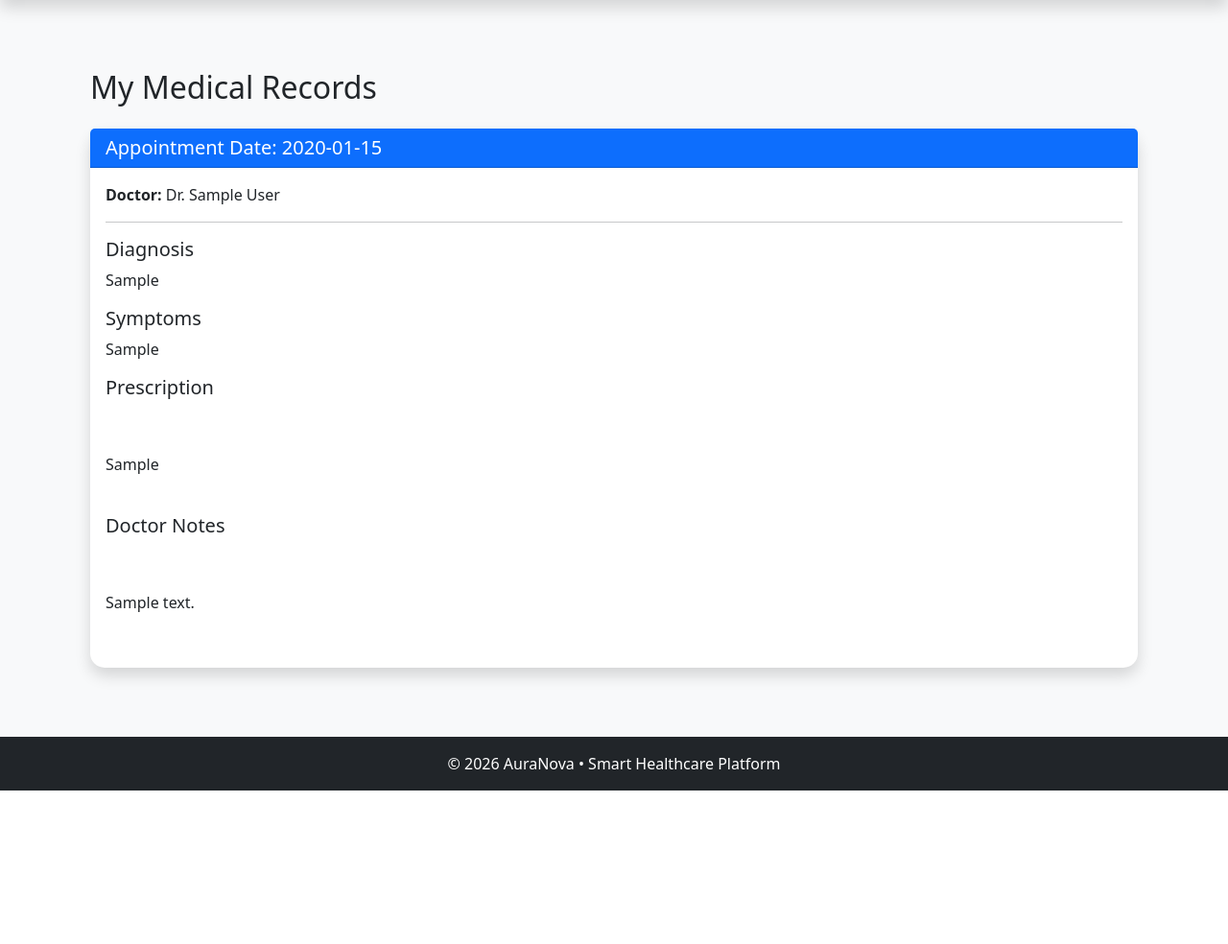
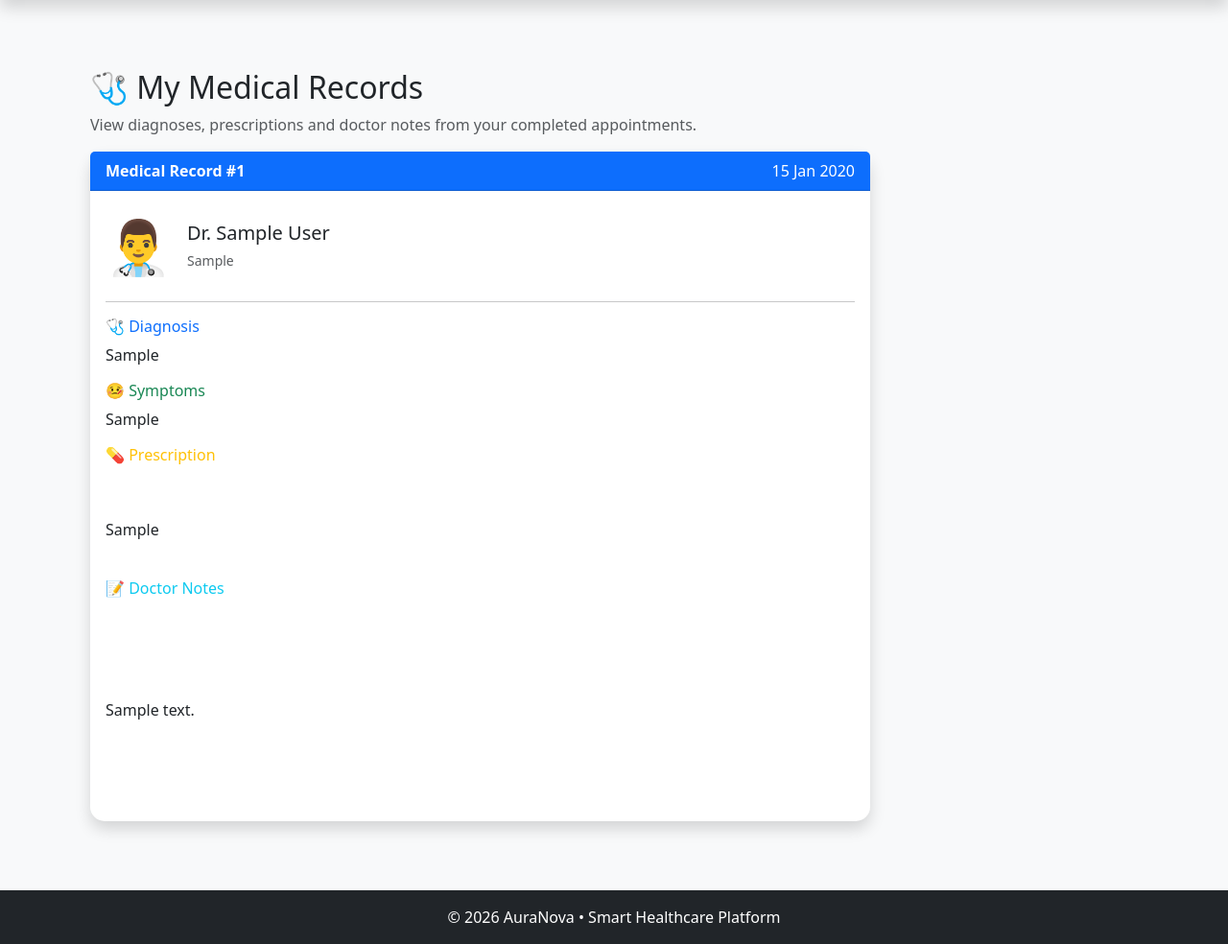
Before and after one commit to chandanachandanan34-ui/AuraNova, a Flask app: page /patient/medical-records in a window 1280 px wide. Shown: the part 56-1040 px from the top of the page at 96% size. Before the commit the page ends 880 px from the top, so only its background shows below. Run offline with Flask 3, Linux system fonts and the light colour scheme; a user stored in the database is signed in; tables that the repository leaves empty hold one stand-in row (values such as "Sample post").

Commit message:
Completed Module 8 - Enhanced Medical Records UI

```diff
--- a/app/templates/patient/medical_records.html
+++ b/app/templates/patient/medical_records.html
@@ -1,76 +1,132 @@
 {% extends "base.html" %}
 
 {% block title %}
-My Medical Records
+Medical Records
 {% endblock %}
 
 {% block content %}
 
 <div class="container mt-5">
 
-    <h2 class="mb-4">
-        My Medical Records
+    <h2 class="mb-2">
+        🩺 My Medical Records
     </h2>
+
+    <p class="text-muted">
+        View diagnoses, prescriptions and doctor notes from your completed appointments.
+    </p>
 
     {% if records %}
 
+    <div class="row">
+
         {% for record in records %}
 
-        <div class="card shadow mb-4">
+        <div class="col-lg-9 mb-4">
 
-            <div class="card-header bg-primary text-white">
+            <div class="card shadow border-0 h-100">
 
-                <h5 class="mb-0">
+                <div class="card-header bg-primary text-white d-flex justify-content-between">
 
-                    Appointment Date:
-                    {{ record.appointment.appointment_date }}
+                    <strong>
+                        Medical Record #{{ record.id }}
+                    </strong>
 
-                </h5>
+                    <span>
 
-            </div>
+                        {{ record.appointment.appointment_date.strftime("%d %b %Y") }}
 
-            <div class="card-body">
+                    </span>
 
-                <p>
+                </div>
 
-                    <strong>Doctor:</strong>
-                    Dr. {{ record.doctor.user.full_name }}
+                <div class="card-body">
 
-                </p>
+                    <div class="d-flex align-items-center mb-3">
 
-                <hr>
+                        <div style="font-size:55px;">
+                            👨‍⚕️
+                        </div>
 
-                <h5>Diagnosis</h5>
+                        <div class="ms-3">
 
-                <p>
+                            <h5 class="mb-1">
 
-                    {{ record.diagnosis }}
+                                Dr. {{ record.doctor.user.full_name }}
 
-                </p>
+                            </h5>
 
-                <h5>Symptoms</h5>
+                            <small class="text-muted">
 
-                <p>
+                                {{ record.doctor.specialization }}
 
-                    {{ record.symptoms or "Not Provided" }}
+                            </small>
 
-                </p>
+                        </div>
 
-                <h5>Prescription</h5>
+                    </div>
 
-                <p style="white-space: pre-line;">
+                    <hr>
 
-                    {{ record.prescription }}
+                    <h6 class="text-primary">
+                        🩺 Diagnosis
+                    </h6>
 
-                </p>
+                    <p>
+                        {{ record.diagnosis }}
+                    </p>
 
-                <h5>Doctor Notes</h5>
+                    <h6 class="text-success">
+                        🤒 Symptoms
+                    </h6>
 
-                <p style="white-space: pre-line;">
+                    <p>
 
-                    {{ record.notes or "No Notes" }}
+                        {% if record.symptoms %}
 
-                </p>
+                            {{ record.symptoms }}
+
+                        {% else %}
+
+                            <span class="text-muted">
+                                Not Provided
+                            </span>
+
+                        {% endif %}
+
+                    </p>
+
+                    <h6 class="text-warning">
+                        💊 Prescription
+                    </h6>
+
+                    <p style="white-space:pre-line;">
+
+                        {{ record.prescription }}
+
+                    </p>
+
+                    <h6 class="text-info">
+                        📝 Doctor Notes
+                    </h6>
+
+                    <p style="white-space:pre-line;">
+
+                        {% if record.notes %}
+
+                            {{ record.notes }}
+
+                        {% else %}
+
+                            <span class="text-muted">
+                                No Notes
+                            </span>
+
+                        {% endif %}
+
+                    </p>
+
+                </div>
 
             </div>
 
@@ -78,13 +134,29 @@ My Medical Records
 
         {% endfor %}
 
+    </div>
+
     {% else %}
 
-        <div class="alert alert-info">
+    <div class="card shadow text-center p-5">
 
-            No medical records available.
+        <div style="font-size:70px;">
+            🩺
+        </div>
 
-        </div>
+        <h3 class="mt-3">
+
+            No Medical Records Found
+
+        </h3>
+
+        <p class="text-muted">
+
+            Your doctor will add medical records after completing an appointment.
+
+        </p>
+
+    </div>
 
     {% endif %}
 
```
